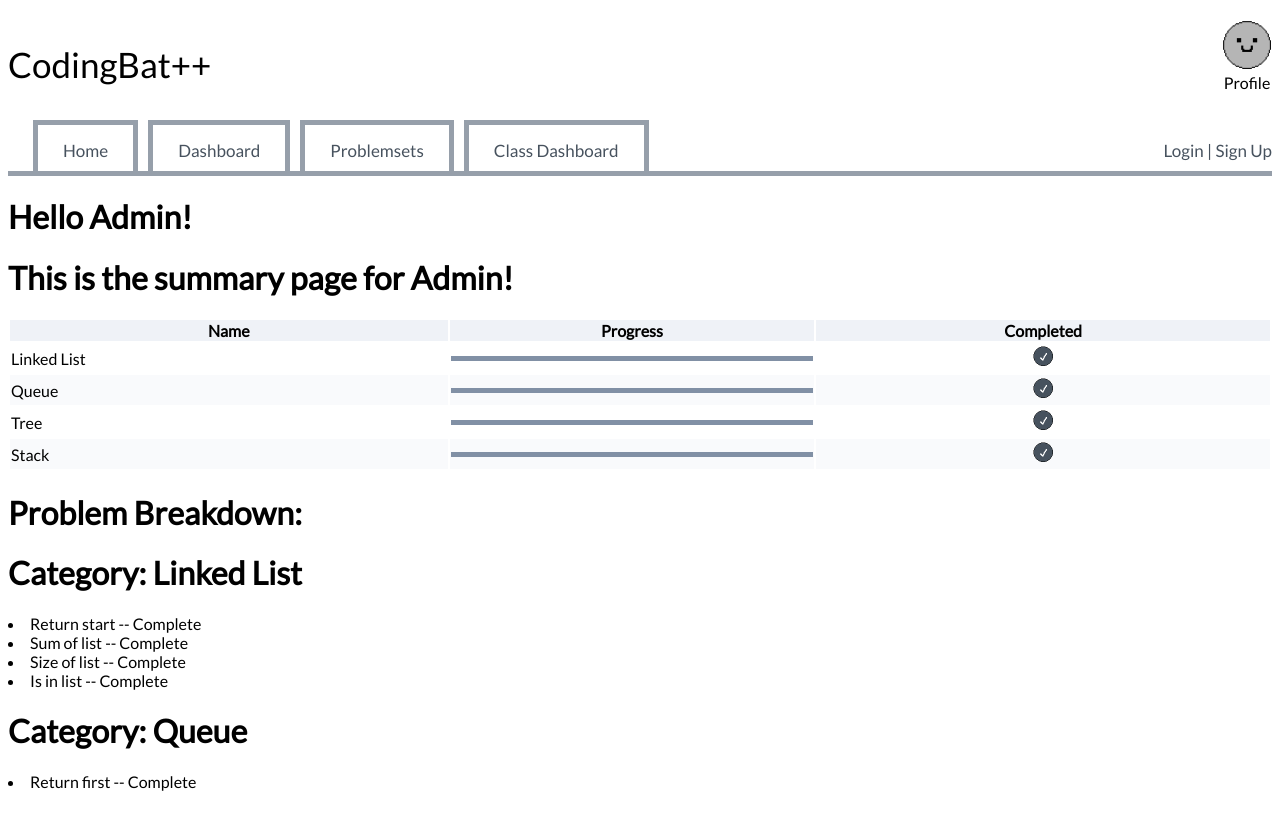
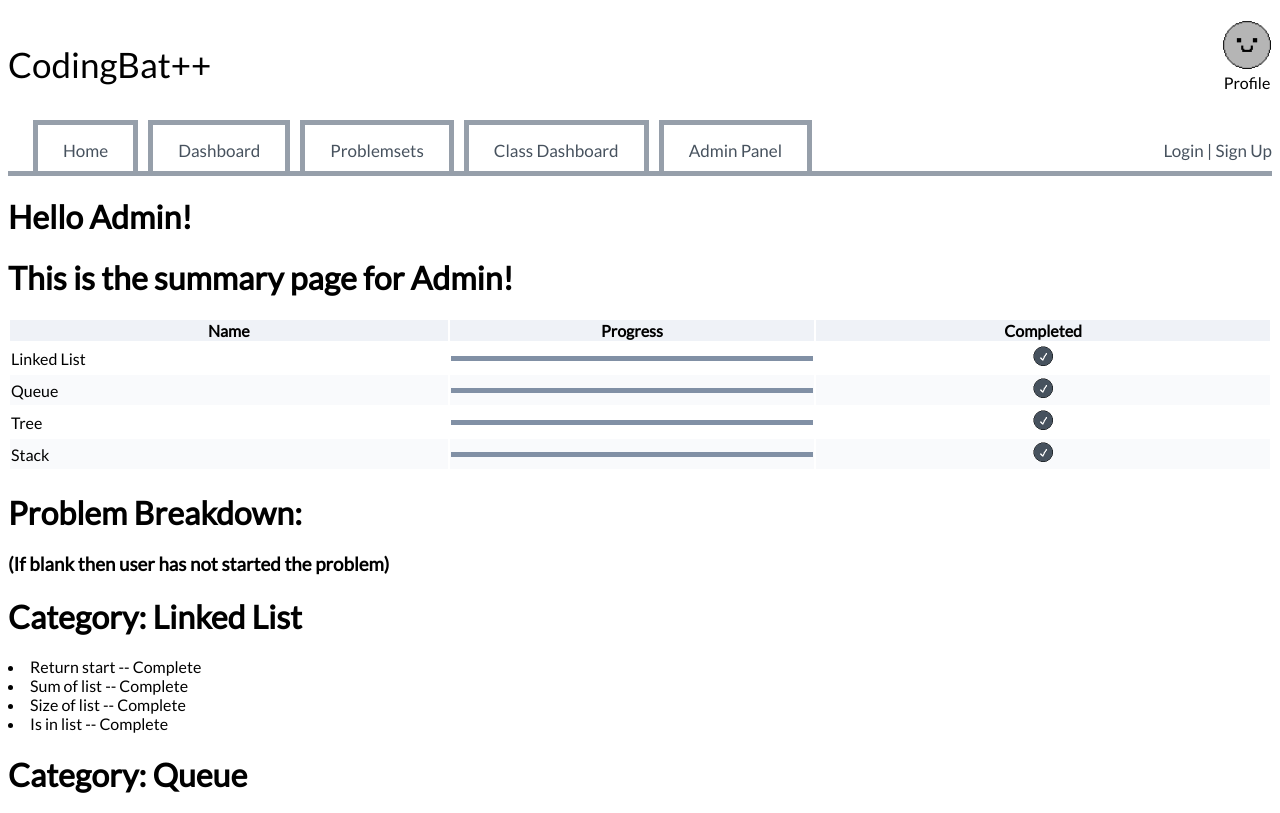
Before and after one commit to AlexanderDacunha/IA, a Flask app: page /Admin/summary in a window 1280 px wide. Shown: the top 813 px of the page. Run offline with Flask 3, Linux system fonts and the light colour scheme; a user stored in the database is signed in.

Commit message:
Added new tab for Admin Dashboard, polished user dashboard, added table for test casees, and prepared for development

```diff
--- a/website/auth.py
+++ b/website/auth.py
@@ -52,7 +52,7 @@ def login():
             flash('Passwords Must Match', 'error')
 
         else:
-            new_user = User(email=email, username=username, password=generate_password_hash(password, method='pbkdf2:sha256'), role="Admin")
+            new_user = User(email=email, username=username, password=generate_password_hash(password, method='pbkdf2:sha256'), role="Student")
 
             db.session.add(new_user)
             db.session.commit()
--- a/website/problems.py
+++ b/website/problems.py
@@ -15,7 +15,7 @@ def category_page(category_name):
     # Get all problems under this category.
     problems = Problems.query.filter_by(category_id=category.id).all()
 
-    return render_template('category_page.html', category=category, problems=problems)
+    return render_template('category_page.html', category=category, problems=problems, progress=Progress.query.filter_by(User_ID=current_user.id))
 
 
 # Defines a route that dynamically captures an integer 'problem_id' from the URL.
--- a/website/templates/base.html
+++ b/website/templates/base.html
@@ -66,6 +66,10 @@
             <a class="tab" id="class_dashboard" href="/class-dashboard">Class Dashboard</a>
         {% endif %}
 
+        {% if current_user.role == "Admin" and current_user.is_authenticated and current_user.role != "Student"%}
+            <a class="tab" id="admin_panel" href="/admin/">Admin Panel</a>
+        {% endif %}
+
         <div class="login-button">
             <a href="/login">Login | Sign Up</a>
         </div>
--- a/website/templates/category_page.html
+++ b/website/templates/category_page.html
@@ -16,9 +16,12 @@
         </tr>
         {% if problems %}
         {% for problem in problems %}
+            {% set completed = False%}
             <tr>
                 <td style="display: flex; justify-content: center;">
-                    <a href="{{url_for('problemsets_blueprint.problem_view', problem_id=problem.id, category_name=category.name)}}" class="categorymenu-item">{{problem.problemName}}</a>
+
+                    <a href="{{url_for('problemsets_blueprint.problem_view', problem_id=problem.id, category_name=category.name)}}" class="categorymenu-item" style="color: {% for prog in progress%} {% if prog.Problem_ID == problem.id and prog.completed %}green{% else %}{% endif %}{% endfor %};">{{problem.problemName}}</a>
+
                 </td>
                 <td >
                     {{problem.description}}
--- a/website/templates/dashboard.html
+++ b/website/templates/dashboard.html
@@ -61,6 +61,7 @@
     <div class="column placeholder">
         <h1>{% if user_classroom.name %} You are currently in {{user_classroom.name}} {% else %} You are not currently in a class {% endif %}</h1>
         <h1>Problem Breakdown:</h1>
+        <h3>(If blank then you have not started the problem)</h3>
         {% for category in categories%}
             <h2>Category: {{category.name}}</h2>
             {% for problem in problems %}
@@ -78,9 +79,6 @@
                             {% endif %}
                         {% endfor %}
 
-                        {% if not problemProgress[loop.index-1] %}
-                            Incomplete
-                        {% endif %}
                     </li>
                 {% endif %}
             {% endfor %}
--- a/website/templates/summary.html
+++ b/website/templates/summary.html
@@ -40,6 +40,7 @@
 
 <div>
     <h1>Problem Breakdown:</h1>
+    <h3>(If blank then user has not started the problem)</h3>
     {% for category in categories%}
         <h1>Category: {{category.name}}</h1>
         {% for problem in problems %}
@@ -57,9 +58,6 @@
                         {% endif %}
                     {% endfor %}
 
-                    {% if not problemProgress[loop.index-1] %}
-                        Incomplete
-                    {% endif %}
                 </li>
             {% endif %}
         {% endfor %}
```
Also changed, not shown: instance/users.db, website/static/styles.css (line endings or trailing spaces), 1 other file.
